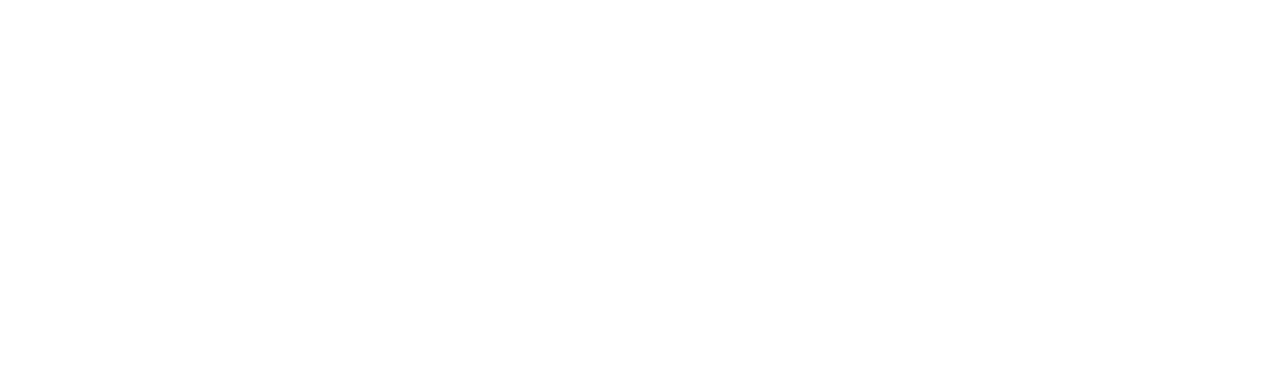
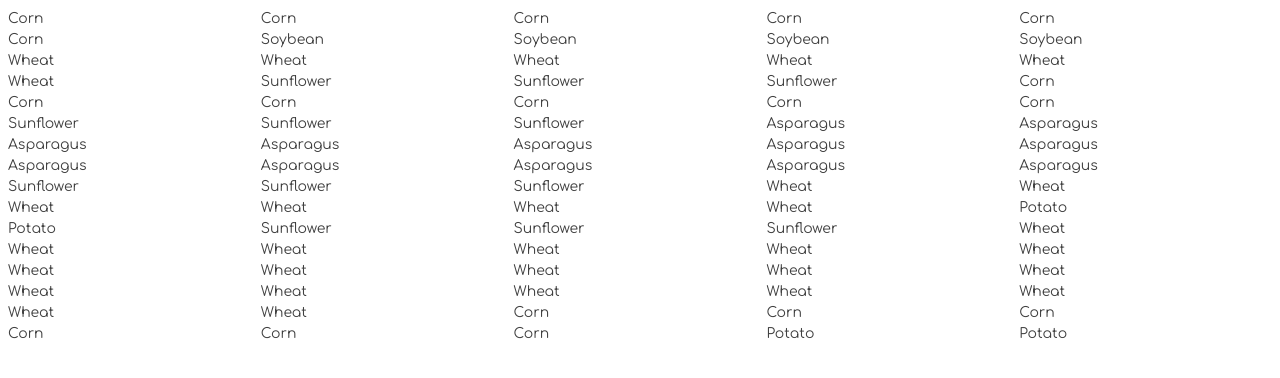
Before and after one commit to benshelton32/modern-farm, a website with bundled scripts: page src/index.html in a window 1280 px wide. Built offline with nearby package versions, Linux system fonts and the light colour scheme; a web font is replaced by a local one.

Commit message:
Completed chapters and passed test

```diff
--- /dev/null
+++ b/src/scripts/catalog.js
@@ -0,0 +1,15 @@
+// Export and declare function called catalog with an array used as the parameter.
+// Declare variable to hold the HTML string, but make it an empty string for now.
+// Iterate array with for..of loop.
+// With each pass through of loop, add string interpolated section for the crop's type to the previously declared empty HTML string in the function.
+// Return the HTML string variable
+
+export const catalog = (harvestedCropArray) => {
+    let htmlString = ""
+
+    for (const crop of harvestedCropArray) {
+        htmlString += `<section class="plant">${crop.type}</section>`
+    }
+
+    return htmlString
+}
--- a/src/scripts/main.js
+++ b/src/scripts/main.js
@@ -10,43 +10,67 @@ import { createPotato } from "./seeds/potato.js"
 import { addPlant, usePlants } from "./field.js"
 import { plantSeeds } from "./tractor.js"
 import { harvestPlants } from "./harvester.js"
+import { catalog } from "./catalog.js"
+
+// Create variable and set equal to createPLan function.
+// Console log variable to check output.
 
 const yearlyPlan = createPlan()
-console.log(yearlyPlan)
+console.log("Yearly Plan", yearlyPlan)
+
+// Create variable and set equal to createCorn fucntion.
+// Console log variable to check output.
 
 const cornSeed = createCorn()
-console.log(cornSeed)
+console.log("Corn", cornSeed)
+
+// Create variable and set equal to createSoybean fucntion.
+// Console log variable to check output.
 
 const soybeanSeed = createSoybean()
-console.log(soybeanSeed)
+console.log("Soybean", soybeanSeed)
+
+// Create variable and set equal to createSunflower fucntion.
+// Console log variable to check output.
 
 const sunflowerSeed = createSunflower()
-console.log(sunflowerSeed)
+console.log("Sunflower", sunflowerSeed)
+
+// Create variable and set equal to createAsparagus fucntion.
+// Console log variable to check output.
 
 const asparagusSeed = createAsparagus()
-console.log(asparagusSeed)
+console.log("Asparagus", asparagusSeed)
+
+// Create variable and set equal to createWheat fucntion.
+// Console log variable to check output.
 
 const wheatSeed = createWheat()
-console.log(wheatSeed)
+console.log("Wheat", wheatSeed)
+
+// Create variable and set equal to createPotato fucntion.
+// Console log variable to check output.
 
 const potatoSeed = createPotato()
-console.log(potatoSeed)
+console.log("Potato", potatoSeed)
+
+// Create variable and set equal to plantSeeds functions. User previosuly defined variable for the crop plan as argument.
+// Create variable and set equal to usePlants function.
+// Console log the declared variable for usePlants function to check output.
 
 let plantingPlan = plantSeeds(yearlyPlan)
 let plantArray = usePlants()
 
 console.log("plantArray", plantArray)
 
+// Create variable and set equal to the harvestPlants function with the previously declared variable for the usePlants function passed through as the argument.
+// Console log the variable to check output.
+
 let harvestArray = harvestPlants(plantArray)
-console.log(harvestArray)
+console.log("Harvest", harvestArray)
 
+// Declare variable and set equal to selecting the "container" class in the index.html page using document.querySelector.
+// Use .innerHTML on previously declared variable and declare the value as the catalog function with the previously declared variable for the harvestPlants function passed as an argument.
 
-// const cornObject = {
-//         type: "corn",
-//         height: 180,
-//         output: 6
-//     }
-
-// let testArray = addPlant(cornObject)
-// let plantTest = usePlants()
-// console.log(plantTest)
+const harvestHTMLElement = document.querySelector(".container")
+harvestHTMLElement.innerHTML = catalog(harvestArray)
--- a/src/scripts/seeds/asparagus.js
+++ b/src/scripts/seeds/asparagus.js
@@ -1,3 +1,7 @@
+// Export and declare function createAsparagus.
+// Declare variable that is equal to an object representing asparagus seeds.
+// Return the declared variable for the asparagus seeds.
+
 export const createAsparagus = () => {
     const asparagusObject = {
         type: "Asparagus",
--- a/src/scripts/seeds/corn.js
+++ b/src/scripts/seeds/corn.js
@@ -1,3 +1,7 @@
+// Export and declare function createCorn.
+// Declare variable that is equal to an array of 2 objects representing corn seeds.
+// Return the declared variable for the corn seeds.
+
 export const createCorn = () => {
     const cornObject = [
     {
--- a/src/scripts/seeds/potato.js
+++ b/src/scripts/seeds/potato.js
@@ -1,3 +1,7 @@
+// Export and declare function createPotato.
+// Declare variable that is equal to an object representing potato seeds.
+// Return the declared variable for the potato seeds.
+
 export const createPotato = () => {
     const potatoObject = {
         type: "Potato",
--- a/src/scripts/seeds/soybean.js
+++ b/src/scripts/seeds/soybean.js
@@ -1,3 +1,7 @@
+// Export and declare function createSoybean.
+// Declare variable that is equal to an object representing soybean seeds.
+// Return the declared variable for the soybean seeds.
+
 export const createSoybean = () => {
     const soybeanObject = {
         type: "Soybean",
--- a/src/scripts/seeds/sunflower.js
+++ b/src/scripts/seeds/sunflower.js
@@ -1,3 +1,7 @@
+// Export and declare function createSunflower.
+// Declare variable that is equal to an object representing sunflower seeds.
+// Return the declared variable for the sunflower seeds.
+
 export const createSunflower = () => {
     const sunflowerObject = {
         type: "Sunflower",
--- a/src/scripts/seeds/wheat.js
+++ b/src/scripts/seeds/wheat.js
@@ -1,3 +1,7 @@
+// Export and declare function createWheat.
+// Declare variable that is equal to an object representing wheat seeds.
+// Return the declared variable for the wheat seeds.
+
 export const createWheat = () => {
     const wheatObject = {
         type: "Wheat",
--- a/src/styles/main.css
+++ b/src/styles/main.css
@@ -33,3 +33,15 @@ h1,h2,h3,h4,h5,h6 {
 .red {
     background-color: darksalmon;
 }
+
+/* Make container flex for grid layout */
+
+.container {
+    display: flex;
+    flex-wrap: wrap;
+    justify-content: space-evenly;
+}
+
+.plant {
+    width: 20%;
+}
```
Also changed, not shown: src/index.html (+1 -0 lines), src/scripts/field.js (+11 -16 lines), src/scripts/harvester.js (+19 -45 lines), src/scripts/tractor.js (+5 -26 lines).
